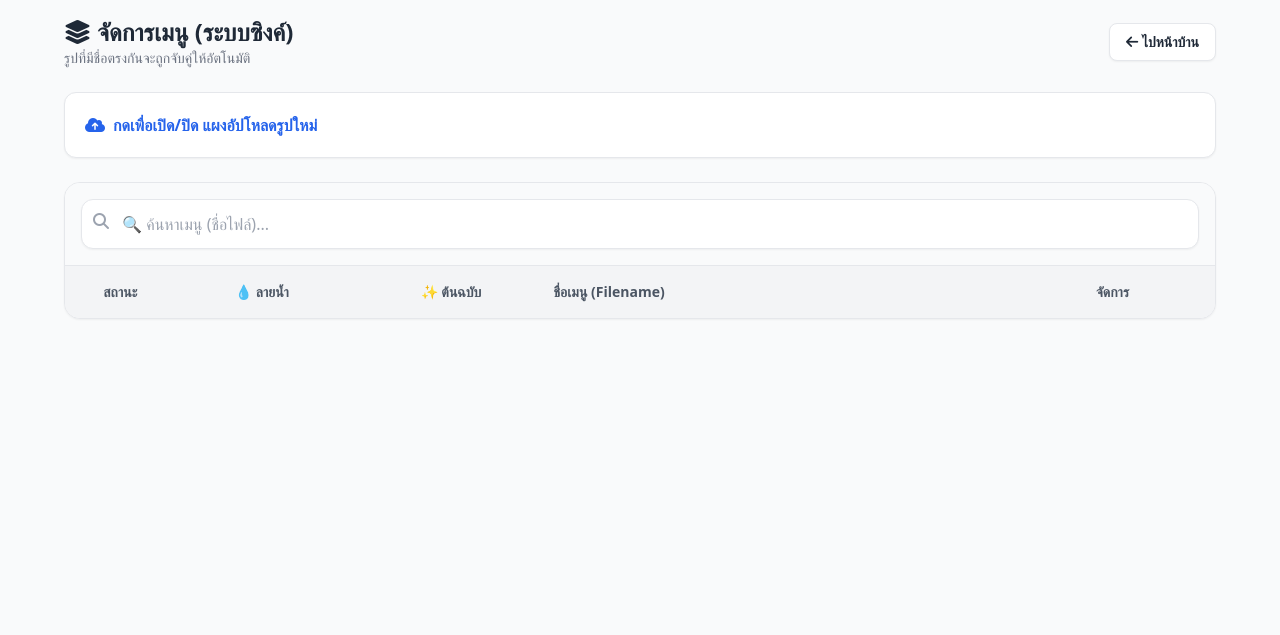
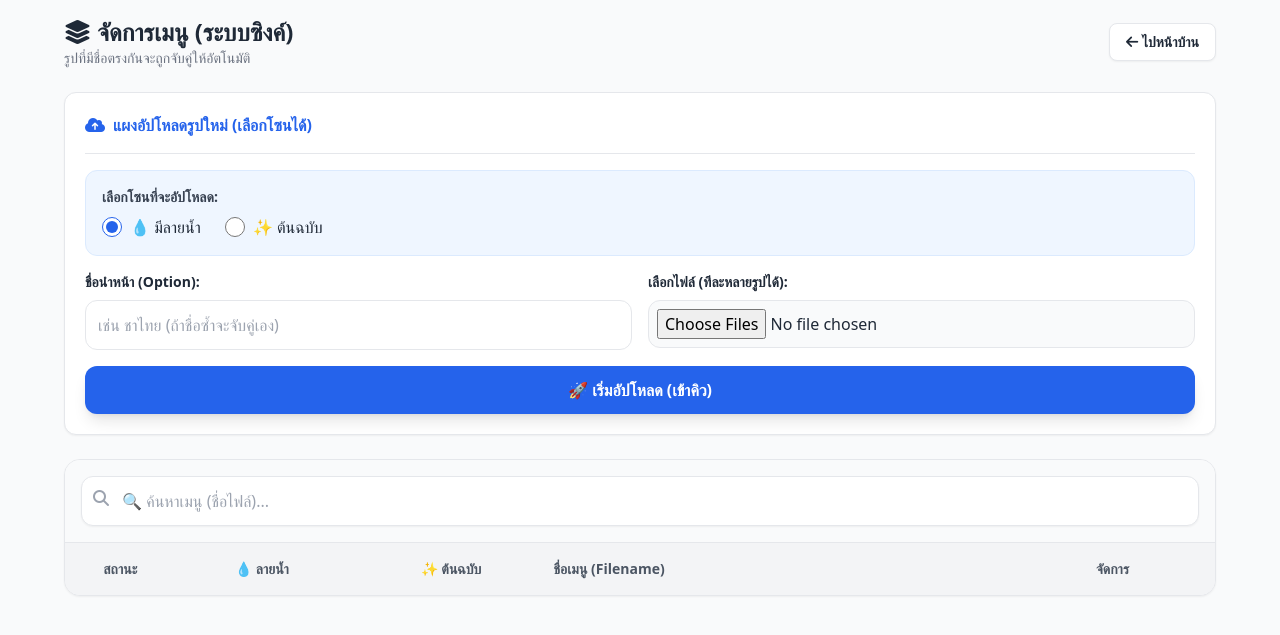
Before and after one commit to puppity/drink-menu, a Flask app: template templates/admin.html in a window 1280 px wide. Shown: the top 635 px of the page. Run offline with Flask 3, Linux system fonts and the light colour scheme; the template is opened without the code that fills it, so the values that code supplies are empty; some libraries are stand-ins or nearby versions.

Commit message:
Update admin.html

```diff
--- a/templates/admin.html
+++ b/templates/admin.html
@@ -20,15 +20,50 @@
         </div>
 
         <div class="bg-white p-5 rounded-xl shadow-sm mb-6 border border-gray-200">
-            <details>
-                <summary class="cursor-pointer font-bold text-blue-600 flex items-center gap-2 select-none">
-                    <i class="fa-solid fa-cloud-arrow-up"></i> กดเพื่อเปิด/ปิด แผงอัปโหลดรูปใหม่
+            <details open> <summary class="cursor-pointer font-bold text-blue-600 flex items-center gap-2 select-none">
+                    <i class="fa-solid fa-cloud-arrow-up"></i> แผงอัปโหลดรูปใหม่ (เลือกโซนได้)
                 </summary>
+
                 <div class="mt-4 pt-4 border-t" id="uploadForm">
-                    <div class="p-4 bg-gray-50 rounded text-center text-gray-500 text-sm">
-                        <p class="mb-2">💡 <b>เคล็ดลับ:</b> ตั้งชื่อไฟล์รูปลายน้ำ และรูปต้นฉบับให้เหมือนกัน ระบบจะจับคู่ให้เองครับ</p>
-                        <a href="#" onclick="alert('ใช้ระบบอัปโหลดจากหน้า Admin เก่า หรืออัปผ่าน Cloudinary ได้เลยครับ')" class="text-blue-500 underline">ดูวิธีอัปโหลด</a>
+                    <div class="mb-4 bg-blue-50 p-4 rounded-xl border border-blue-100">
+                        <label class="block mb-2 text-sm font-bold text-gray-700">เลือกโซนที่จะอัปโหลด:</label>
+                        <div class="flex gap-6">
+                            <label class="flex items-center cursor-pointer hover:text-blue-600 transition">
+                                <input type="radio" name="type" value="watermarked" checked class="w-5 h-5 text-blue-600 accent-blue-600">
+                                <span class="ml-2 font-medium">💧 มีลายน้ำ</span>
+                            </label>
+                            <label class="flex items-center cursor-pointer hover:text-green-600 transition">
+                                <input type="radio" name="type" value="clean" class="w-5 h-5 text-green-600 accent-green-600">
+                                <span class="ml-2 font-medium">✨ ต้นฉบับ</span>
+                            </label>
+                        </div>
                     </div>
+
+                    <div class="grid grid-cols-1 md:grid-cols-2 gap-4 mb-4">
+                        <div>
+                            <label class="block mb-2 text-sm font-bold">ชื่อนำหน้า (Option):</label>
+                            <input type="text" id="customName" class="w-full p-3 border rounded-xl focus:ring-2 focus:ring-blue-500 outline-none" placeholder="เช่น ชาไทย (ถ้าชื่อซ้ำจะจับคู่เอง)">
+                        </div>
+                        <div>
+                            <label class="block mb-2 text-sm font-bold">เลือกไฟล์ (ทีละหลายรูปได้):</label>
+                            <input type="file" id="fileInput" multiple accept="image/*" class="w-full p-2 border rounded-xl bg-gray-50">
+                        </div>
+                    </div>
+
+                    <button onclick="startQueueUpload()" class="w-full bg-blue-600 text-white py-3 rounded-xl font-bold hover:bg-blue-700 shadow-lg active:scale-95 transition">
+                        🚀 เริ่มอัปโหลด (เข้าคิว)
+                    </button>
+                </div>
+
+                <div id="progressArea" class="hidden mt-6">
+                    <div class="flex justify-between text-sm font-bold mb-1">
+                        <span id="statusText">กำลังทำงาน...</span>
+                        <span id="percentText">0%</span>
+                    </div>
+                    <div class="w-full bg-gray-200 rounded-full h-3 mb-4 overflow-hidden">
+                        <div id="progressBar" class="bg-green-500 h-3 rounded-full transition-all duration-300" style="width: 0%"></div>
+                    </div>
+                    <div id="logArea" class="h-32 overflow-y-auto bg-gray-900 text-green-400 p-3 rounded-xl text-xs font-mono border border-gray-700"></div>
                 </div>
             </details>
         </div>
@@ -92,7 +127,6 @@
                     </div>
 
                     <div class="col-span-12 md:col-span-2 flex justify-center gap-2">
-
                         <button onclick="openSyncModal('{{ item['name'] }}', '{{ item['wm'] }}', '{{ item['cl'] }}')"
                                 class="bg-blue-600 text-white px-3 py-2 rounded-lg text-sm font-bold shadow hover:bg-blue-700 transition flex-1 md:flex-none flex items-center justify-center gap-1">
                             <i class="fa-solid fa-pen-to-square"></i> <span class="md:hidden">แก้ไข</span>
@@ -103,7 +137,6 @@
                            class="bg-red-100 text-red-600 border border-red-200 px-3 py-2 rounded-lg text-sm font-bold hover:bg-red-200 transition flex-1 md:flex-none text-center flex items-center justify-center gap-1">
                             <i class="fa-solid fa-trash"></i> <span class="md:hidden">ลบ</span>
                         </a>
-
                     </div>
                 </div>
                 {% endfor %}
@@ -159,6 +192,67 @@
                 let name = item.getAttribute('data-name').toLowerCase();
                 item.style.display = name.includes(input) ? "grid" : "none";
             }
+        }
+
+        // --- 🚀 Queue Upload System (เอากลับมาแล้ว) ---
+        let fileQueue = [], totalFiles = 0, successCount = 0, failCount = 0, activeUploads = 0;
+        const CONCURRENCY_LIMIT = 2;
+
+        function log(msg, type='info') {
+            const area = document.getElementById('logArea');
+            const color = type === 'error' ? 'text-red-400' : 'text-green-400';
+            area.innerHTML += `<div class="${color}">> ${msg}</div>`;
+            area.scrollTop = area.scrollHeight;
+        }
+
+        function startQueueUpload() {
+            const files = document.getElementById('fileInput').files;
+            if (files.length === 0) return alert("กรุณาเลือกไฟล์ก่อนครับ");
+
+            document.getElementById('uploadForm').classList.add('opacity-50', 'pointer-events-none');
+            document.getElementById('progressArea').classList.remove('hidden');
+            document.getElementById('logArea').innerHTML = '';
+
+            fileQueue = Array.from(files); totalFiles = fileQueue.length; successCount = 0; failCount = 0;
+            log(`เริ่มคิว ${totalFiles} รูป...`);
+            for (let i = 0; i < CONCURRENCY_LIMIT; i++) processNextInQueue();
+        }
+
+        function processNextInQueue() {
+            if (fileQueue.length === 0 && activeUploads === 0) { finishUpload(); return; }
+            if (fileQueue.length === 0) return;
+            const file = fileQueue.shift();
+            const index = totalFiles - fileQueue.length;
+            activeUploads++;
+            uploadSingleFile(file, index).then(() => { activeUploads--; updateProgress(); processNextInQueue(); });
+        }
+
+        async function uploadSingleFile(file, index) {
+            const formData = new FormData();
+            formData.append('file', file);
+            formData.append('type', document.querySelector('input[name="type"]:checked').value);
+            formData.append('name', document.getElementById('customName').value);
+            formData.append('index', index);
+            try {
+                log(`กำลังส่ง: ${file.name}...`);
+                const response = await fetch('/upload_api', { method: 'POST', body: formData });
+                const result = await response.json();
+                if (result.status === 'success') { successCount++; log(`✅ เสร็จสิ้น: ${result.file}`); }
+                else { throw new Error(result.message); }
+            } catch (error) { failCount++; log(`❌ พลาด: ${error.message}`, 'error'); }
+        }
+
+        function updateProgress() {
+            const processed = successCount + failCount;
+            const percent = Math.round((processed / totalFiles) * 100);
+            document.getElementById('progressBar').style.width = percent + '%';
+            document.getElementById('percentText').innerText = percent + '%';
+            document.getElementById('statusText').innerText = `สำเร็จ ${successCount} | พลาด ${failCount}`;
+        }
+
+        function finishUpload() {
+            log('🎉 เสร็จสิ้น! กำลังรีเฟรช...', 'info');
+            setTimeout(() => window.location.reload(), 1500);
         }
 
         // --- 🛠️ Modal Logic ---
```
